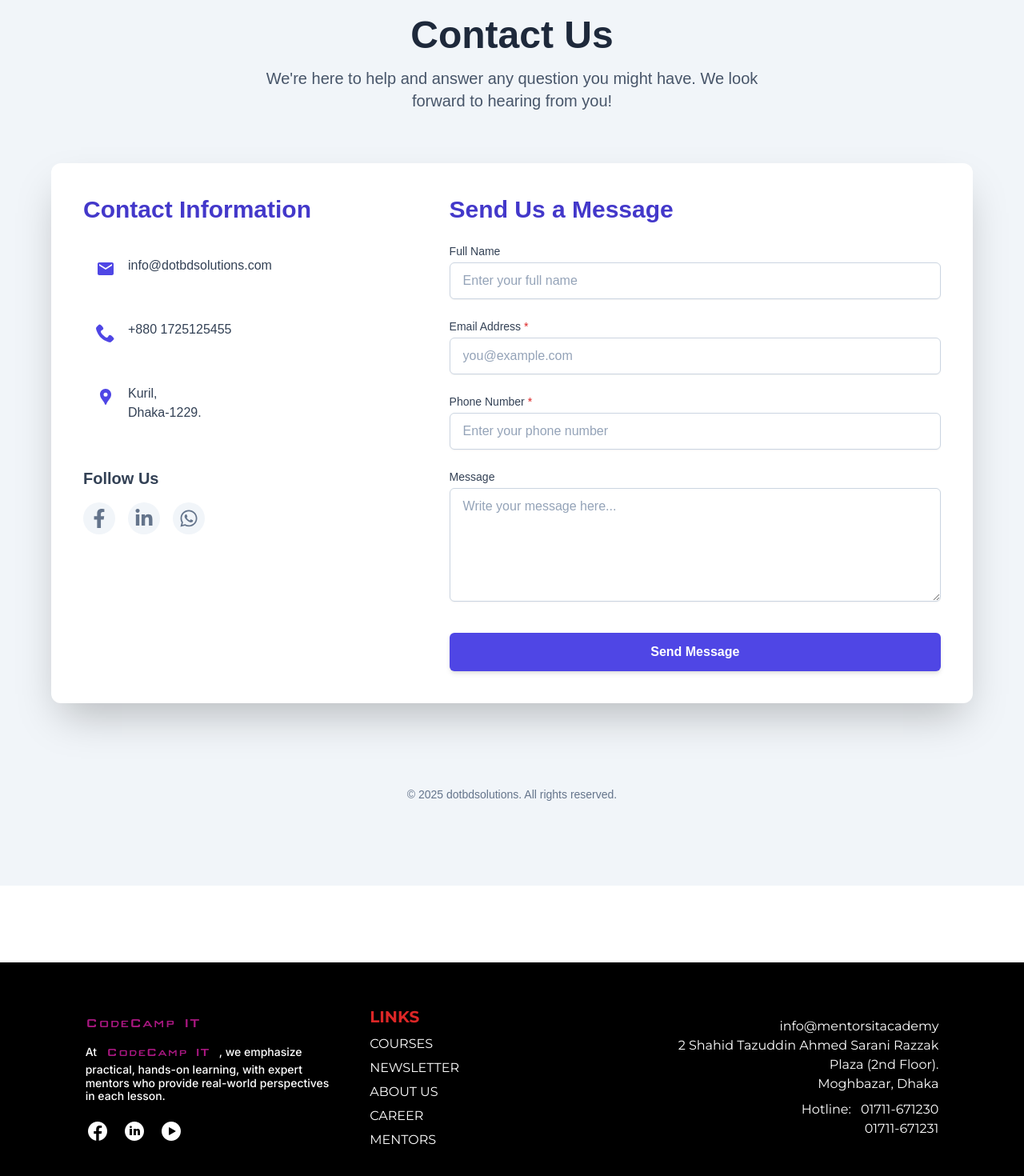
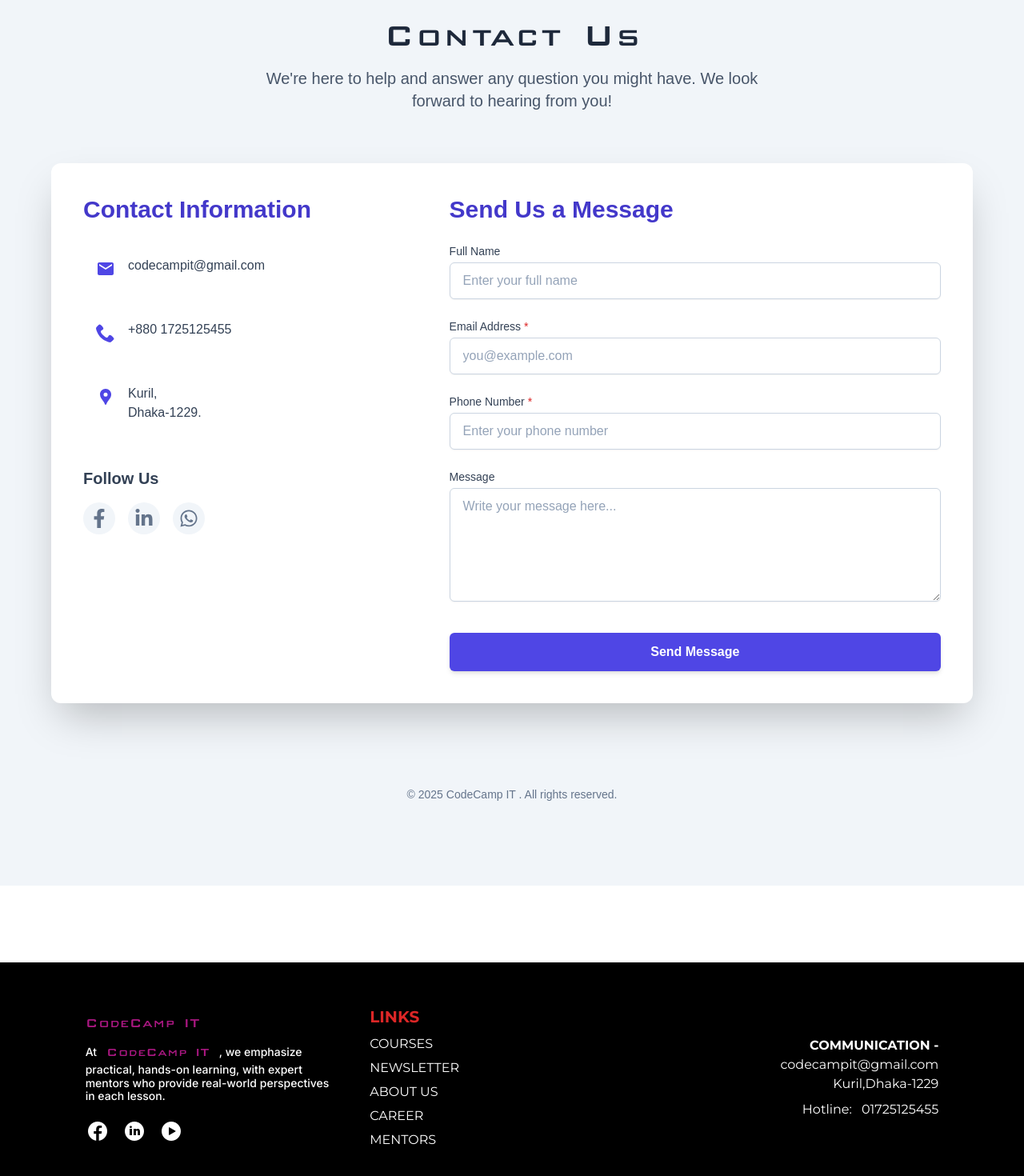
Before and after one commit to Sowrov-Ahmed/CodeCampIT, a Next.js app: page /contact in a window 1280 px wide. Shown: the part 108-1578 px from the top of the page at 80% size. Built offline with nearby package versions, Linux system fonts and the light colour scheme; a web font is replaced by a local one.

Commit message:
update-1/tamim

```diff
--- a/app/(home)/contact/page.tsx
+++ b/app/(home)/contact/page.tsx
@@ -38,7 +38,7 @@
   ];
 
   const contactDetails = [
-    { icon: <MdEmail />, title: 'info@dotbdsolutions.com', href: 'mailto:info@dotbdsolutions.com' },
+    { icon: <MdEmail />, title: 'codecampit@gmail.com', href: 'mailto:codecampit@gmail.com' },
     { icon: <ImPhone />, title: '+880 1725125455', href: 'tel:+8801725125455' },
     { icon: <MdLocationPin />, title: <>Kuril, <br />Dhaka-1229.</>, href: 'https://maps.app.goo.gl/CcXeTVmgMvvVvWgf9' } // Add a maps link if available
   ];
@@ -65,8 +65,8 @@
     <main className="bg-slate-100 min-h-screen py-12 sm:py-16 px-4">
       <section className="w-full max-w-6xl mx-auto">
         <div className="text-center mb-10 sm:mb-16">
-          <h1 className="text-4xl sm:text-5xl font-bold text-slate-800">Contact Us</h1>
-          <p className="text-slate-600 mt-3 sm:mt-4 text-lg sm:text-xl max-w-2xl mx-auto">
+          <h1 className="text-4xl sm:text-5xl font-bold text-slate-800  font-newAcademy ">Contact Us</h1>
+          <p className="text-slate-600 mt-3 sm:mt-4 text-lg sm:text-xl max-w-2xl mx-auto font-montserrat">
             We&apos;re here to help and answer any question you might have. We look forward to hearing from you!
           </p>
         </div>
@@ -235,7 +235,7 @@
       </section>
        {/* Add a simple footer if needed, or integrate into your site's global footer */}
       <footer className="text-center py-10 mt-12 sm:mt-16">
-        <p className="text-slate-500 text-sm">&copy; {new Date().getFullYear()} dotbdsolutions. All rights reserved.</p>
+        <p className="text-slate-500 text-sm">&copy; {new Date().getFullYear()} CodeCamp IT . All rights reserved.</p>
       </footer>
     </main>
   );
--- a/shared-comp/footer/footer.tsx
+++ b/shared-comp/footer/footer.tsx
@@ -11,13 +11,6 @@
     <div className=" w-full  uws:py-5 bg-black ">
       <div className=" text-white  xs:w-6/6 sm:w-5/6 md:w-5/6 lg:w-5/6  h-auto lg:h-[288px] uws:h-[340px] bg-black grid    md:grid-cols-2 lg:grid-cols-3 mx-auto xs:px-3 px-4 lg:px-0 pt-8 pb-8 lg:pt-0 lg:pb-0 uws:pb-8  items-center">
         <div className="">
-          {/* <Image
-            alt="logo"
-            src={logo}
-            height={63}
-            width={169}
-            className="uws:w-96"
-          /> */}
         <span className='text-xl font-newAcademy text-magenta'>CodeCamp IT</span>
           <p className="w-[306px]  leading-[16.9px] uws:leading-[24px] text-[14px] uws:text-[24px] inter mt-2">
            At<span className='font-newAcademy text-lg m-3 text-magenta'>CodeCamp IT</span>, we emphasize practical, hands-on learning, with expert mentors who provide real-world perspectives in each lesson.
@@ -63,34 +56,20 @@
 
         <div className="  flex flex-col lg:items-end mt-4 lg:mt-0">
           <div className="lg:text-right montserat font-normal uws:text-[24px]">
-            <p className="">info@mentorsitacademy</p>
+            <p className='font-bold'>COMMUNICATION - </p>
+            <p className="">codecampit@gmail.com</p>
             <p className="">
-              2 Shahid Tazuddin Ahmed Sarani Razzak Plaza (2nd Floor).
-              <br />
-              Moghbazar, Dhaka
+              Kuril,Dhaka-1229
             </p>
             <div className="flex md:justify-end gap-3 mt-2">
               <p>Hotline:</p>
               <div>
-                01711-671230 <br />
-                01711-671231
+                01725125455
               </div>
             </div>
-            {/* <p className="montserat font-bold mt-3">OUR PARTNERS</p> */}
+
           </div>
-          {/* <div className="flex bg-white md:w-[448px] lg:w-[410px] uws:w-[550px] h-[47px] uws:h-[60px] items-center rounded-[10px] justify-around">
-            {images2.map((params, idx) => (
-              <div key={idx} className="">
-                <Image
-                  alt="logo"
-                  src={params.img}
-                  height={20}
-                  width={63}
-                  className="uws:w-[100px]"
-                />
-              </div>
-            ))}
-          </div> */}
+
         </div>
       </div>
     </div>
```
